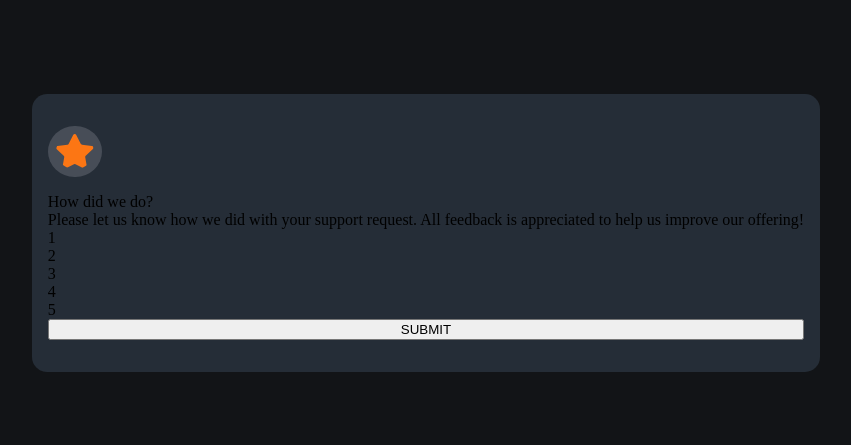
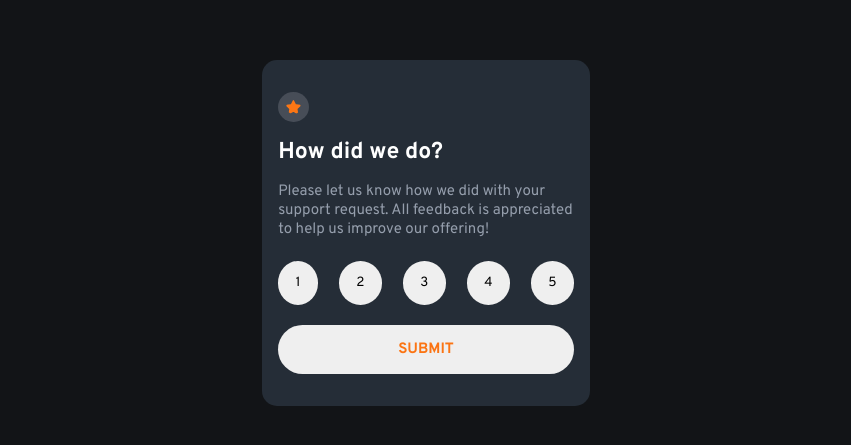
Before and after one commit to mihainrs/Interactive-rating-component, a plain HTML site: page Index.html in a window 1280 px wide. Shown: the part 175-620 px from the top of the page, without its empty margins (214-1065 px from the left). Drawn offline with Linux system fonts and the light colour scheme.

Commit message:
might remake
Having two pages instead of one is pain :(

```diff
--- a/Index.html
+++ b/Index.html
@@ -18,15 +18,17 @@
      <section class="question">How did we do?</section>
      <section class="request">Please let us know how we did with your support request. All feedback is appreciated to help us improve our offering!</section>
      <section class="ratings">
-        <div>1</div>
-        <div>2</div>
-        <div>3</div>
-        <div>4</div>
-        <div>5</div>
+        <!-- the rating numbers/choices -->
+<button type="button" class="score" value="1">1</button>
+<button type="button" class="score" value="2">2</button>
+<button type="button" class="score" value="3">3</button>
+<button type="button" class="score" value="4">4</button>
+<button type="button" class="score" value="5">5</button>
      </section>
-     <button type="button">SUBMIT</button>
+     <!-- submit button -->
+     <button type="button" class="submiterrer"><a href="thanks.html">SUBMIT</a></button>
     </div>
-
+    <!-- script -->
     <script src="script.js"></script>
 </body>
 </head>
--- a/script.js
+++ b/script.js
@@ -0,0 +1,9 @@
+const button = document.querySelectorAll(".score");
+const aaa = document.getElementById("aaa");
+const confirmation = document.getElementsByClassName("confirmation");
+
+button.forEach((rat) => {
+    rat.addEventListener("click", () => {
+     aaa.innerHTML = rat.innerHTML;
+    })
+  })
--- a/styles.css
+++ b/styles.css
@@ -29,6 +29,7 @@
   flex-direction:column;
   padding: 2em 1em;
   border-radius:15px;
+  margin: 0 1em;
 }
 
 /* the star */
@@ -39,3 +40,100 @@
   border-radius:50%;
   margin-bottom:1em;
 }
+
+
+/* rating choices n text */
+.question{
+  color:var(--White);
+  font-family: "Overpass", sans-serif;
+  font-optical-sizing: auto;
+  font-weight: 700;
+  font-style: normal;
+  font-size:23px;
+}
+
+.request{
+  color:var(--LightGrey);
+  font-family: "Overpass", sans-serif;
+  font-optical-sizing:auto;
+  font-weight: 400;
+  font-style:normal;
+  font-size:15px;
+  text-align: left;
+  padding: 1em 0;
+}
+
+.ratings{
+  display:flex;
+  justify-content: space-between;
+}
+
+.score{
+  margin:0.5em 0 1.5em 0;
+  border:0;
+  padding:1em 1.3em;
+  border-radius:50%;
+  font-family: "Overpass", sans-serif;
+  font-optical-sizing: auto;
+  font-weight: 400;
+  font-style: normal;
+}
+
+.submiterrer{
+  border:0;
+  border-radius:25px;
+  padding:1em 0;
+  font-family: "Overpass", sans-serif;
+  font-optical-sizing: auto;
+  font-weight: 700;
+  font-style: normal;
+  font-size:15px;
+}
+
+a{
+  text-decoration:none;
+  padding:1em 8em;
+  color:var(--Orange);
+}
+
+a:hover{
+  color:var(--White);
+}
+
+
+/* button behavior */
+.score:hover{
+  color:var(--White);
+  background-color: var(--LightGrey);
+}
+
+.score:focus{
+  color:var(--White);
+  background-color: var(--Orange);
+}
+
+.submiterrer:hover{
+  color:var(--White);
+  background-color: var(--Orange);
+  animation:bubble 0.4s ease-in-out;
+  text-decoration: none;
+}
+
+/* animation */
+
+@keyframes bubble {
+  0%{ transform:scale(1);}
+  50%{transform:scale(1.2);}
+  100%{transform:scale(1);}
+}
+
+/* desktop adjustments */
+@media only screen and (min-width:376px){
+  #container{
+    margin:0 48em;
+  }
+
+  a{
+    padding:1em 8em;
+  }
+}
--- a/styles2.css
+++ b/styles2.css
@@ -6,11 +6,6 @@
     --DarkBlue: hsl(213, 19%, 18%);
     --VeryDarkBlue: hsl(216, 12%, 8%);
 }
-
-/*   font-family: "Overpass", sans-serif;
-  font-optical-sizing: auto;
-  font-weight: 700/400;
-  font-style: normal; */
 
   /* designing for mobile first */
 body{
@@ -22,7 +17,7 @@ body{
 }
 
 /* the big box */
-#container{
+#thankies{
   background-color:var(--DarkBlue);
   display:flex;
   justify-content: center;
@@ -68,15 +63,10 @@ body{
   padding:1em;
 }
 
-/*   font-family: "Overpass", sans-serif;
-  font-optical-sizing: auto;
-  font-weight: 700/400;
-  font-style: normal; */
-
 
   /* desktop adjustment */
   @media only screen and (min-width:376px){
-     #container{
-      margin:0 47em;
-     }
+    #thankies{
+      margin:0 48em;
+    }
   }
```
Also changed, not shown: thanks.html (+5 -5 lines).
